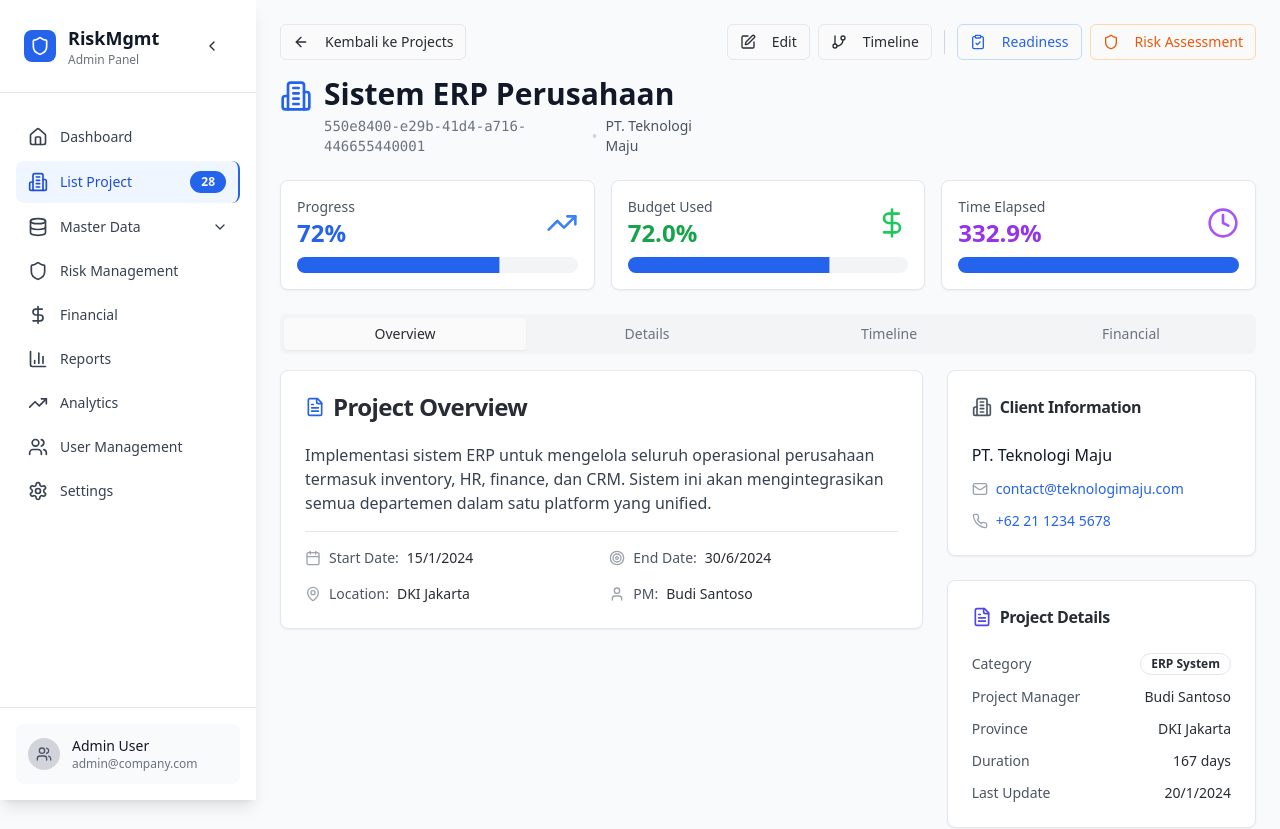
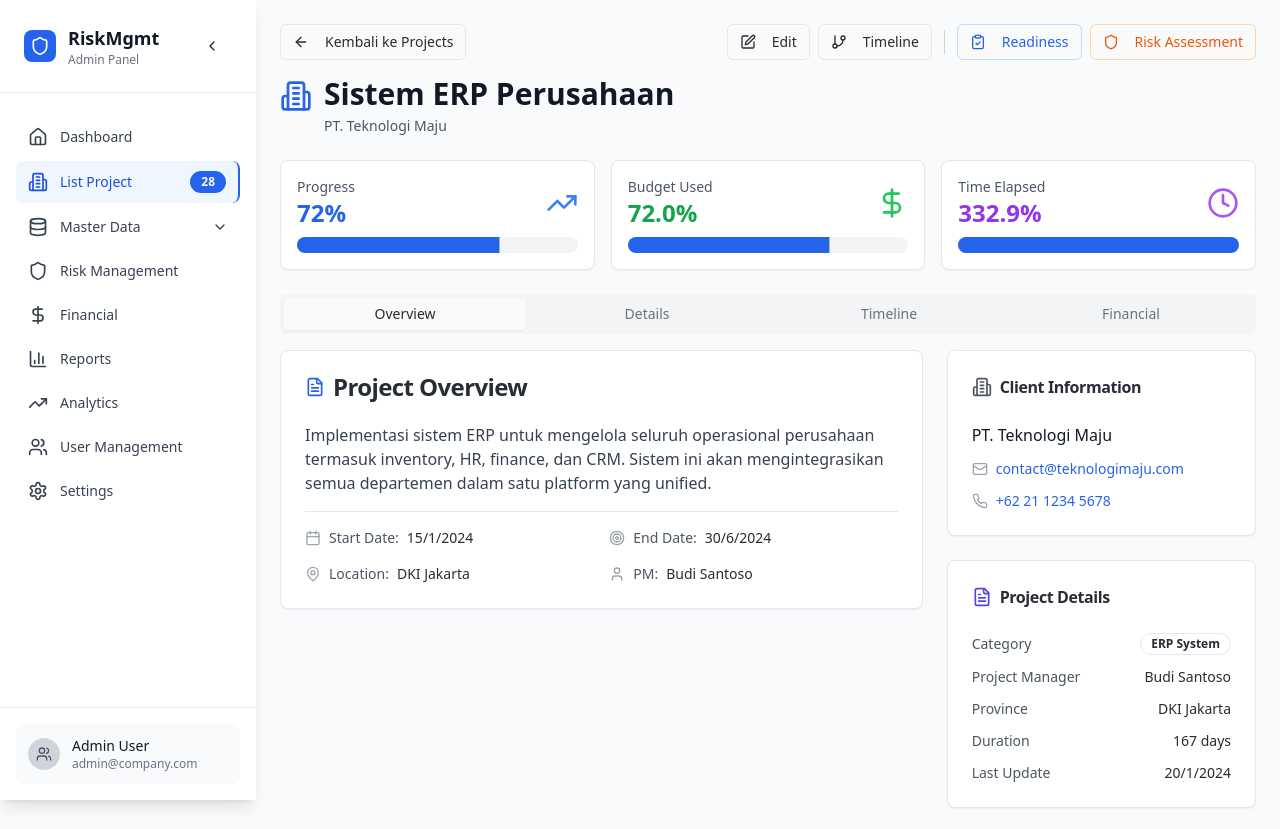
Before and after one commit to andikadwikid/React-RMC, a React (Vite) app: page /projects/550e8400-e29b-41d4-a716-446655440001 in a window 1280 px wide. Shown: the top 829 px of the page. Built offline with nearby package versions, Linux system fonts and the light colour scheme.

Commit message:
Remove project ID from header display
cgen-9f9f6654cfee49c293815e75ce635505

```diff
--- a/client/pages/ProjectDetail.tsx
+++ b/client/pages/ProjectDetail.tsx
@@ -238,10 +238,6 @@ Report generated on: ${new Date().toLocaleDateString("id-ID")} ${new Date().toLo
                 {project.name}
               </h1>
               <div className="flex flex-col sm:flex-row sm:items-center gap-1 sm:gap-2 mt-1">
-                <span className="text-xs sm:text-sm text-gray-500 font-mono">
-                  {project.id}
-                </span>
-                <span className="text-gray-300 hidden sm:inline">•</span>
                 <span className="text-xs sm:text-sm text-gray-600">
                   {project.client}
                 </span>
```
